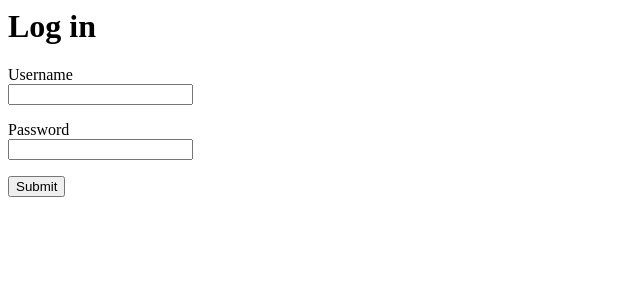
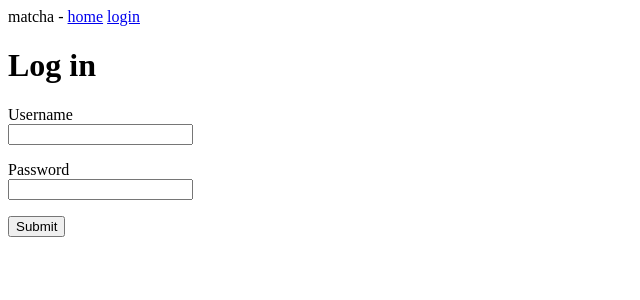
Before and after one commit to lnkambul/matcha-2, a Python web app: template app/templates/login.html in a window 1280 px wide. Shown: the top 300 px of the page, without its empty margins (0-640 px from the left). Run offline with Jinja, Linux system fonts and the light colour scheme; the template is opened without the code that fills it: most values are stand-ins (such as "Sample title", 1, 10 or a date in 2020); form fields are guessed from the names that the template uses.

Commit message:
login done

```diff
--- a/app/templates/base.html
+++ b/app/templates/base.html
@@ -3,6 +3,11 @@
 <title> {{ title }} </title>
 </head>
 <body>
+<div>
+matcha -
+<a href="\index">home</a>
+<a href="\login">login</a>
+</div>
 {% block content %}{% endblock %}
 </h1>
 </html>
--- a/app/templates/login.html
+++ b/app/templates/login.html
@@ -4,18 +4,12 @@
 <h1> Log in </h1>
 <form action="" method=POST novalidate>
 {{ form.hidden_tag() }}
-<p>
 {{ form.username.label }}<br>
-{{ form.username(size=20) }}
-</p>
+{{ form.username(size=20) }}</p>
 
-<p>
 {{ form.password.label }}<br>
-{{ form.password(size=20) }}
-</p>
+{{ form.password(size=20) }}</p>
 
-<p>
 {{ form.submit() }}
-</p>
 </form>
 {% endblock %}
```
